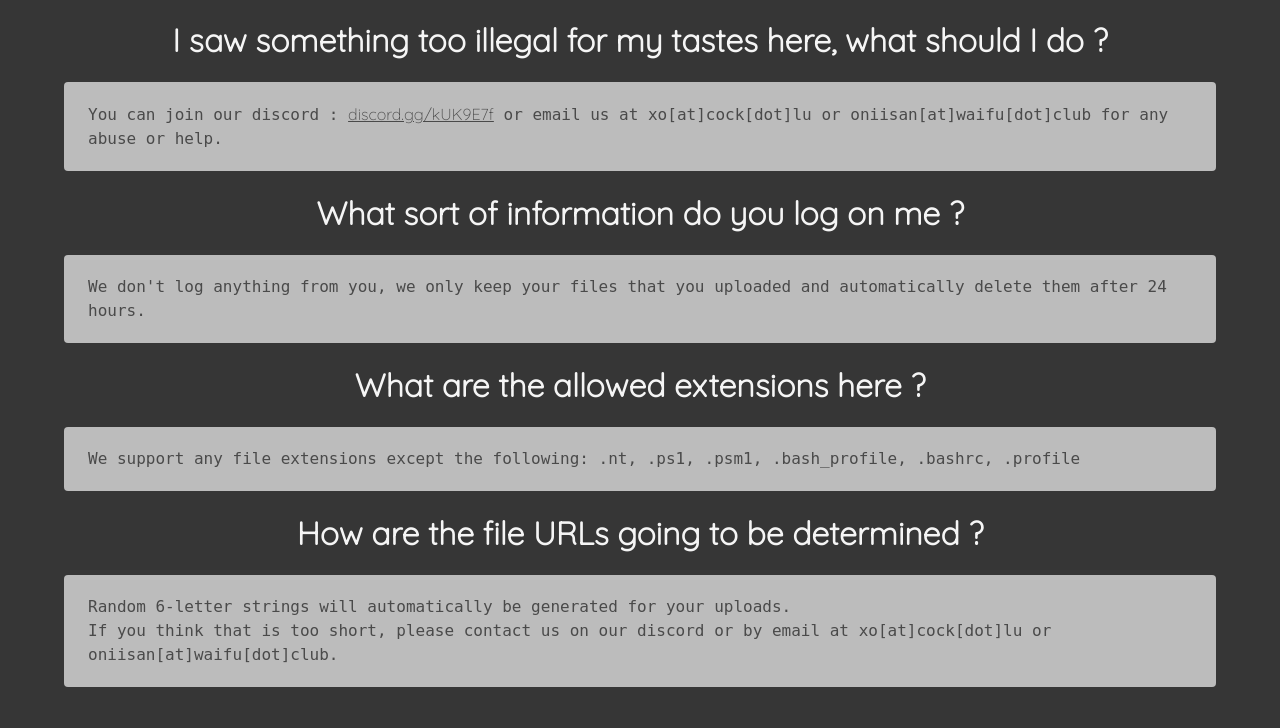
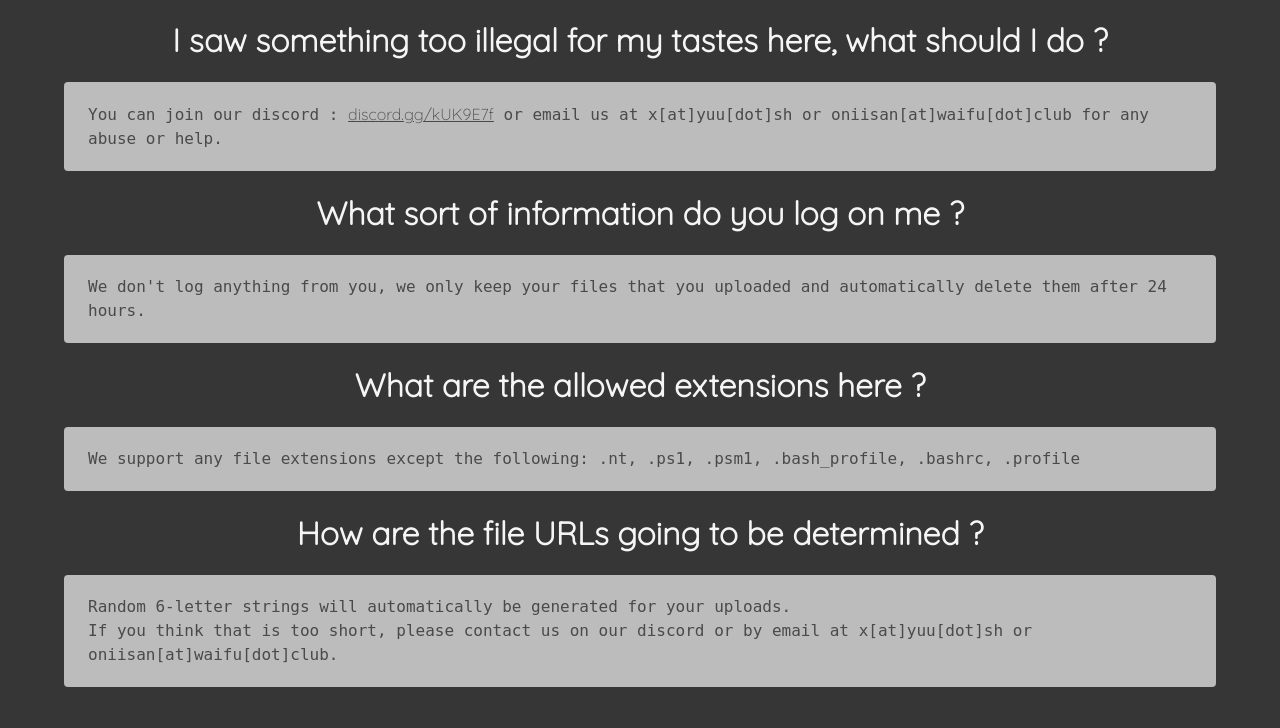
Before and after one commit to osu/yuu, a PHP site: template views/faq.twig in a window 1280 px wide. Shown: the part 1024-1752 px from the top of the page. Run offline with PHP 8.4, Linux system fonts and the light colour scheme; the template is opened without the code that fills it, so the values that code supplies are empty; some libraries are stand-ins or nearby versions.

Commit message:
update email in faq page

```diff
--- a/views/faq.twig
+++ b/views/faq.twig
@@ -51,7 +51,7 @@
                 <article class="message">
                     <div class="message-body">
                         You can join our discord : <a href="https://discord.gg/kUK9E7f">discord.gg/kUK9E7f</a> or email
-                        us at xo[at]cock[dot]lu or oniisan[at]waifu[dot]club for any abuse or help.
+                        us at x[at]yuu[dot]sh or oniisan[at]waifu[dot]club for any abuse or help.
                     </div>
                 </article>
                 <h1 class="title">What sort of information do you log on me ?</h1>
@@ -73,7 +73,7 @@
                     <div class="message-body">
                         Random 6-letter strings will automatically be generated for your uploads.<br>
                         If you think that is too short, please contact us on our discord or by email at
-                        xo[at]cock[dot]lu or oniisan[at]waifu[dot]club.
+                        x[at]yuu[dot]sh or oniisan[at]waifu[dot]club.
                     </div>
                 </article>
                 {% include "inc/navbar.twig" %}
```
Also changed, not shown: 1 other file.
